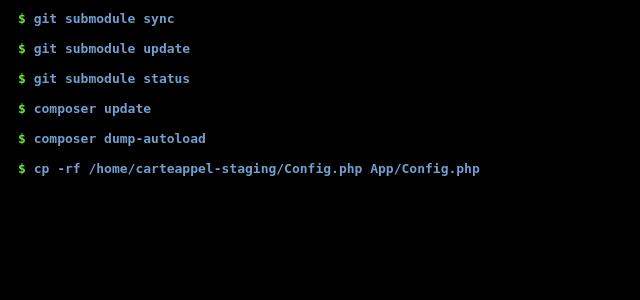
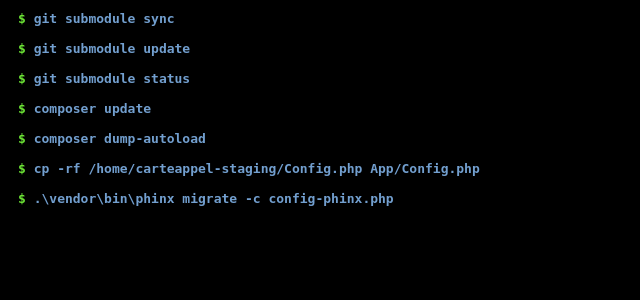
Before and after one commit to dominique09/CarteAppel, a PHP site: page /deploy.php in a window 1280 px wide. Shown: the part 212-512 px from the top of the page, without its empty margins (0-640 px from the left). Run offline with PHP 8.4, Linux system fonts and the light colour scheme.

Commit message:
deploy migrate

```diff
--- a/deploy.php
+++ b/deploy.php
@@ -19,6 +19,7 @@
     'composer update',
     'composer dump-autoload',
     'cp -rf /home/carteappel-staging/Config.php App/Config.php',
+    '.\vendor\bin\phinx migrate -c config-phinx.php',
 );
 
 // Run the commands for output
```
